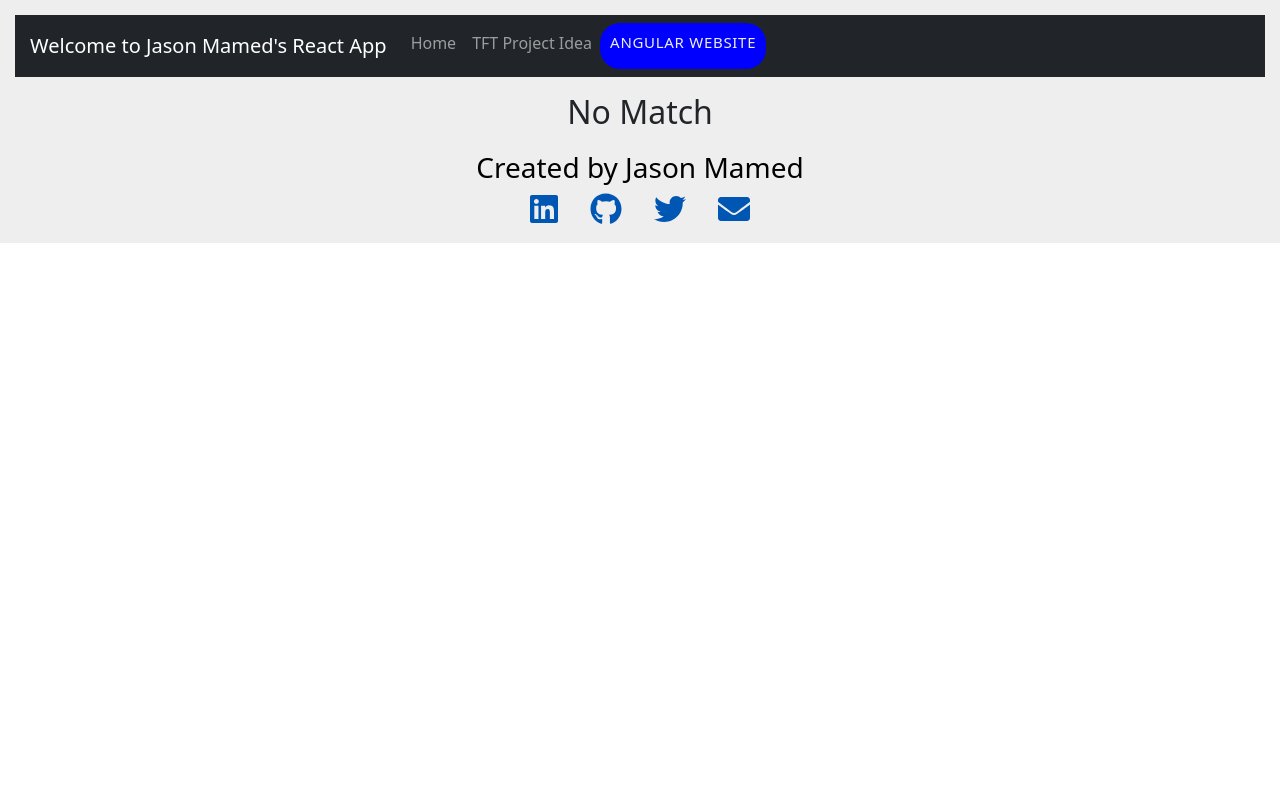
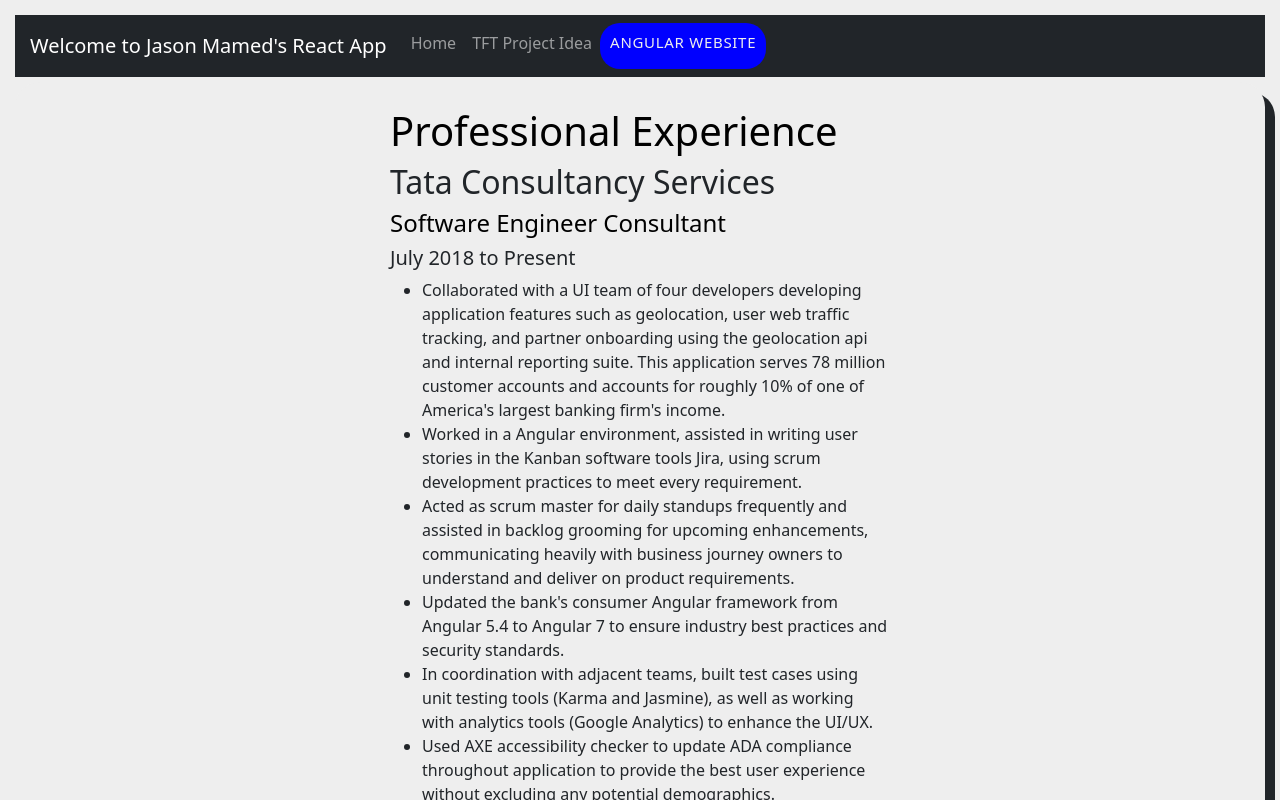
Before and after one commit to jmamed/jmamed-react, a React (Create React App) app: page / in a window 1280 px wide. Shown: the top 800 px of the page. Built offline with nearby package versions, Linux system fonts and the light colour scheme.

Commit message:
fix routing for gh pages initial page load

```diff
--- a/src/App.js
+++ b/src/App.js
@@ -26,7 +26,7 @@
             <NavigationBar />
             {/* <Sidebar /> */}
             <Switch>
-              <Route exact path="/home" component={ResumePage} />
+              <Route exact path="/" component={ResumePage} />
               <Route exact path="/tft" component={TFTHome} />
               <Route exact path="/tft/dummy" component={TFTHome} />
               <Route component={NoMatch} />
--- a/src/navbar/NavigationBar.js
+++ b/src/navbar/NavigationBar.js
@@ -5,12 +5,12 @@
 
 export const NavigationBar = () => (
   <Navbar expand="lg" bg="dark" variant="dark" className="app">
-    <Navbar.Brand href="/jmamed-react/#/home">Welcome to Jason Mamed's React App</Navbar.Brand>
+    <Navbar.Brand href="/jmamed-react/#/">Welcome to Jason Mamed's React App</Navbar.Brand>
     <Navbar.Toggle aria-controls="responsive-navbar-nav"/>
     <Navbar.Collapse id="responsive-navbar-nav">
       <Nav className="me-auto">
         <Nav.Item>
-          <Nav.Link href="/jmamed-react/#/home">Home</Nav.Link>
+          <Nav.Link href="/jmamed-react/#/">Home</Nav.Link>
         </Nav.Item>
         <Nav.Item>
           <Nav.Link href="/jmamed-react/#/tft">TFT Project Idea</Nav.Link>
```
